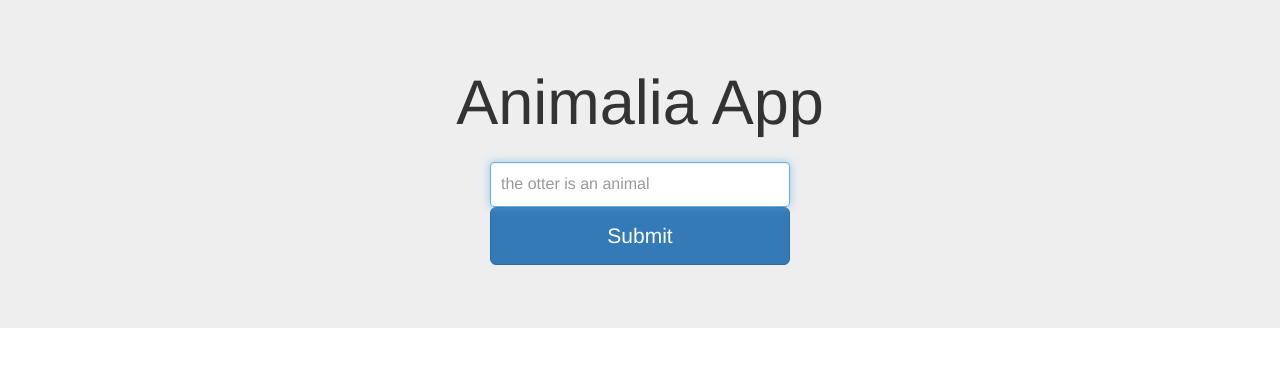
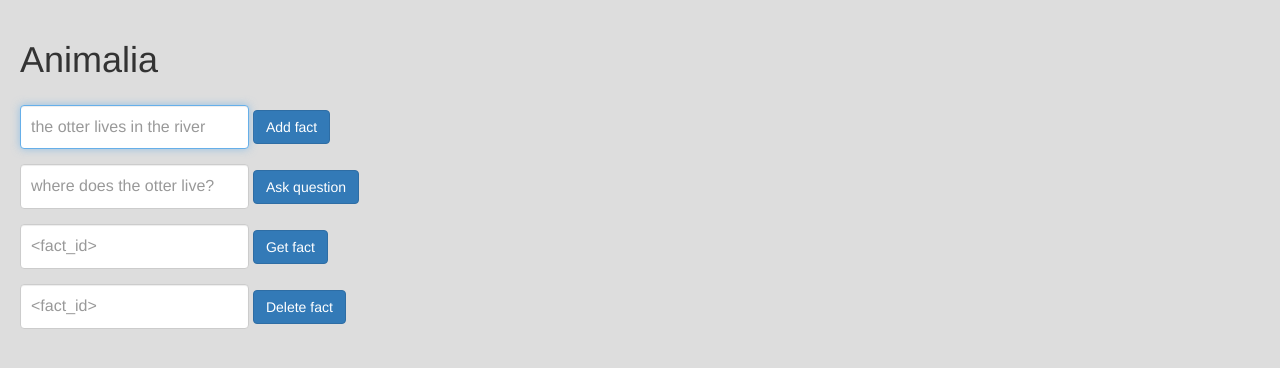
Before and after one commit to jpowerwa/animalia, a Flask app: page / in a window 1280 px wide. Shown: the top 368 px of the page. Run offline with Flask 2, Linux system fonts and the light colour scheme; some libraries are stand-ins or nearby versions.

Commit message:
Update driver page to talk to all APIs

```diff
--- a/animalia/static/fact.css
+++ b/animalia/static/fact.css
@@ -1,38 +1,16 @@
 body {
-  padding-top: 0px;
-  padding-bottom: 0px;
+  padding: 20px;
+  background-color: #ddd;
 }
 
-.form-set-fact {
-  max-width: 330px;
-  padding: 15px;
-  margin: 0 auto;
+form {
+  max-width: 400px;
+  padding-top: 15px;
 }
-.form-set-fact .checkbox {
-  margin-bottom: 10px;
-}
-.form-set-fact .checkbox {
-  font-weight: normal;
-}
-.form-set-fact .form-control {
+
+form .form-control {
   position: relative;
   height: auto;
-  -webkit-box-sizing: border-box;
-     -moz-box-sizing: border-box;
-          box-sizing: border-box;
   padding: 10px;
   font-size: 16px;
 }
-.form-set-fact .form-control:focus {
-  z-index: 2;
-}
-/* .form-set-fact #input_fact { */
-/*   margin-bottom: -1px; */
-/*   border-bottom-right-radius: 0; */
-/*   border-bottom-left-radius: 0; */
-/* } */
-/* .form-set-fact input[type="password"] { */
-/*   margin-bottom: 10px; */
-/*   border-top-left-radius: 0; */
-/*   border-top-right-radius: 0; */
-/* } */
--- /dev/null
+++ b/animalia/static/fact.js
@@ -0,0 +1,71 @@
+//  Functions calling animalia APIs
+
+var factUri = '/animals/facts'
+var queryUri = '/animals'
+
+
+function getFormData(formId) {
+    var reqData = {};
+    $.each($('#'+formId).serializeArray(), function (i, input) {
+        reqData[input.name] = input.value;
+    });
+    return reqData;
+};
+
+function addFact(formId) {
+    var reqData = getFormData(formId);
+    $.ajax({
+        type: 'POST',
+        url: factUri,
+        data: JSON.stringify(reqData),
+        contentType: 'application/json, charset=utf-8',
+        success: function(data) {
+            console.log(data);
+        },
+        error: function(error) {
+            console.log(error);
+        }
+    });
+};
+
+function askQuestion(formId) {
+    var reqData = getFormData(formId);
+    $.ajax({
+        type: 'GET',
+        url: queryUri + '?q=' + reqData['question'],
+        success: function(data) {
+            console.log(data);
+        },
+        error: function(error) {
+            console.log(error);
+        }
+    });
+};
+
+function getFact(formId) {
+    var reqData = getFormData(formId);
+    $.ajax({
+        type: 'GET',
+        url: factUri + '/' + reqData['fact_id'],
+        success: function(data) {
+            console.log(data);
+        },
+        error: function(error) {
+            console.log(error);
+        }
+    });
+};
+
+function deleteFact(formId) {
+    var reqData = getFormData(formId);
+    $.ajax({
+        type: 'DELETE',
+        url: factUri + '/' + reqData['fact_id'],
+        success: function(data) {
+            console.log(data);
+        },
+        error: function(error) {
+            console.log(error);
+        }
+    });
+};
--- a/animalia/templates/index.html
+++ b/animalia/templates/index.html
@@ -1,28 +1,59 @@
 <!DOCTYPE html>
 
 <script src="../static/jquery.min.js"></script>
+<script src="../static/fact.js"></script>
 
 <html lang="en">
   <head>
     <title>Animalia App</title>
 
-
     <link href="../static/bootstrap.min.css" rel="stylesheet">
-
-    <link href="../static/jumbotron-narrow.css" rel="stylesheet">
     <link href="../static/fact.css" rel="stylesheet">
 
   </head>
 
   <body>
 
-      <div class="jumbotron">
-        <h1>Animalia App</h1>
-        <form class="form-set-fact">
-        <label for="input_fact" class="sr-only">Add fact</label>
-        <input type="name" name="fact" id="input_fact" class="form-control" placeholder="the otter is an animal" required autofocus>
-        <button id="btn_submit_fact" class="btn btn-lg btn-primary btn-block" type="button">Submit</button>
+      <div>
+        <h1>Animalia</h1>
+        <form class="form-inline" id="form_add_fact">
+          <input type="name"
+                 id="input_fact"
+                 name="fact"
+                 placeholder="the otter lives in the river"
+                 class="form-control"
+                 autofocus>
+          <button id="btn_add_fact" class="btn btn-primary" type="button">Add fact</button>
       </form>
+
+      <form class="form-inline" id="form_ask_question">
+        <input type="name"
+               id="input_question"
+               name="question"
+               placeholder="where does the otter live?"
+               class="form-control">
+        <button id="btn_ask_question" class="btn btn-primary" type="button">Ask question</button>
+      </form>
+
+      <form class="form-inline" id="form_get_fact">
+        <input type="name"
+               id="input_get_fact_id"
+               name="fact_id"
+               placeholder="<fact_id>"
+               class="form-control">
+        <button id="btn_get_fact" class="btn btn-primary" type="button">Get fact</button>
+      </form>
+
+      <form class="form-inline" id="form_delete_fact">
+        <input type="name"
+               id="input_delete_fact_id"
+               name="fact_id"
+               placeholder="<fact_id>"
+               class="form-control">
+        <button id="btn_delete_fact" class="btn btn-primary" type="button">Delete fact</button>
+      </form>
+
+
       </div>
 
     </div>
@@ -32,26 +63,29 @@
 <script>
 
 $(function() {
-    $('#btn_submit_fact').click(function() {
-
-        var req_data = {};
-        $.each($('form').serializeArray(), function (i, input) {
-            req_data[input.name] = input.value;
-        });
-
-        $.ajax({
-            type: 'POST',
-            url: '/animal/fact',
-            data: JSON.stringify(req_data),
-            contentType: 'application/json, charset=utf-8',
-            success: function(data) {
-                console.log(data);
-            },
-            error: function(error) {
-                console.log(error);
-            }
-        });
+    $('#btn_add_fact').click(function() {
+        addFact('form_add_fact');
     });
 });
 
+$(function() {
+    $('#btn_ask_question').click(function() {
+        askQuestion('form_ask_question')
+    });
+});
+
+$(function() {
+    $('#btn_get_fact').click(function() {
+        getFact('form_get_fact');
+    });
+});
+
+$(function() {
+    $('#btn_delete_fact').click(function() {
+        getFact('form_delete_fact');
+    });
+});
+
+
+
 </script>
```
